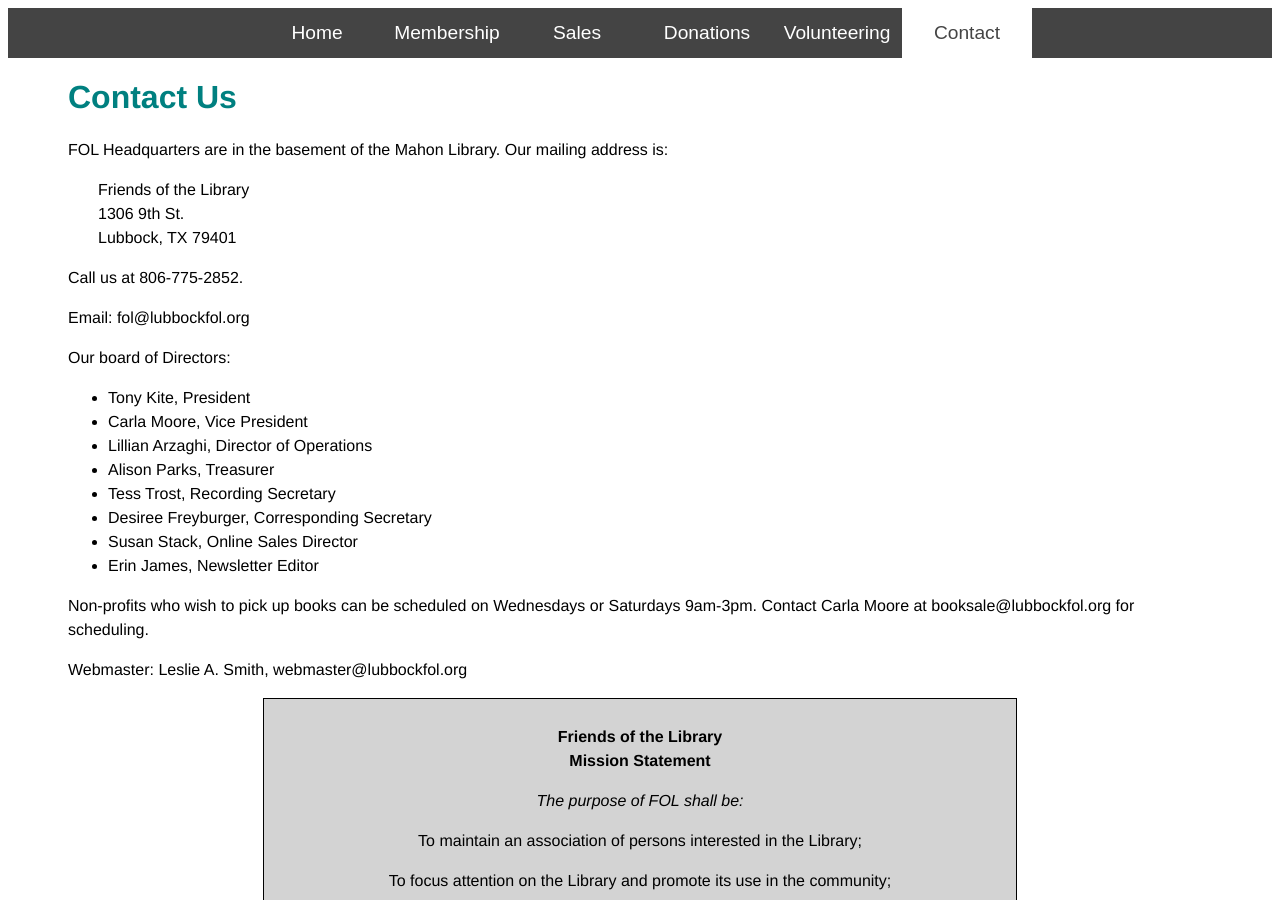
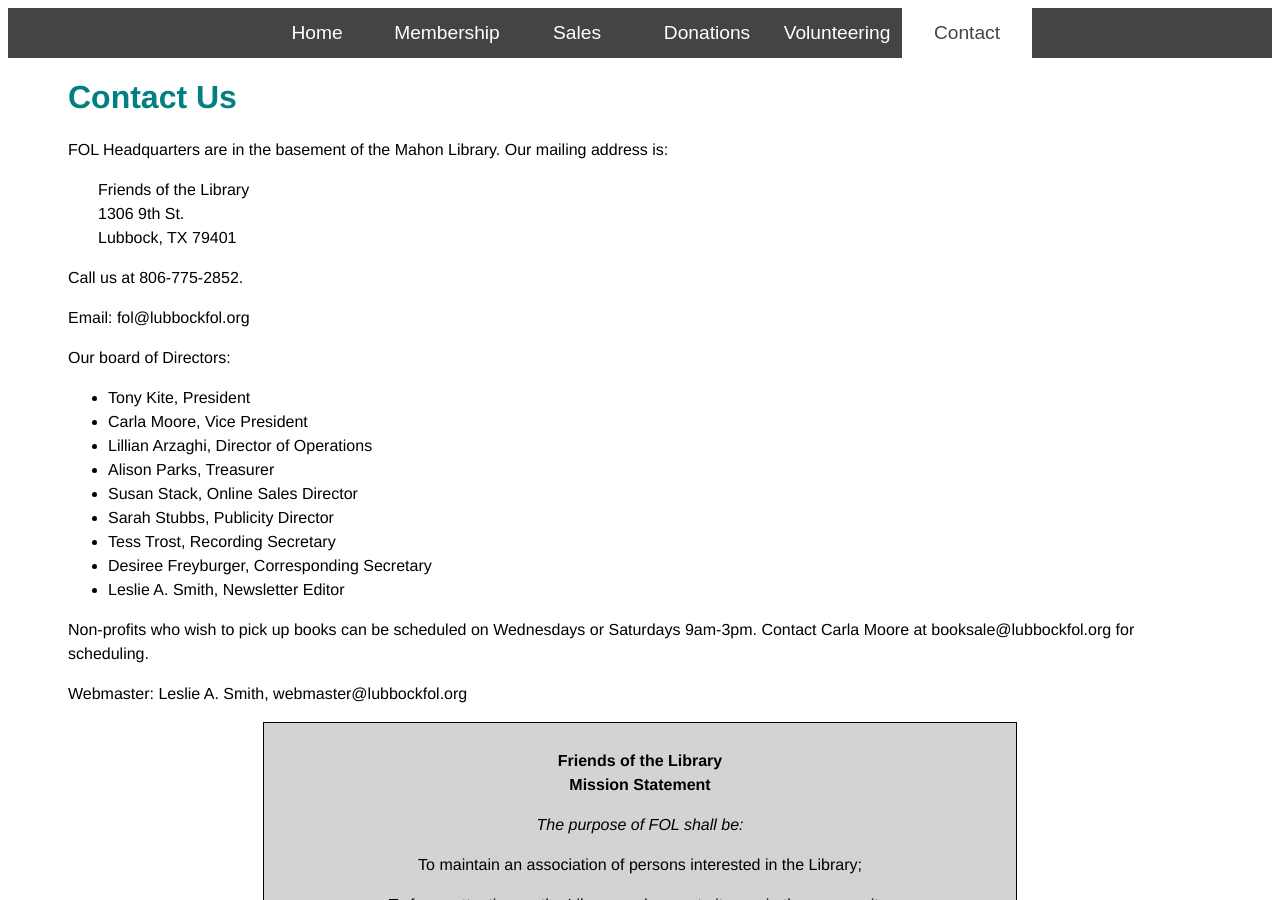
Before and after one commit to lubbockfol/lubbockfol.github.io, a Jekyll site: the page contact.html, which Jekyll copies as it is, in a window 1280 px wide and 900 px high. Built offline with Jekyll 4.4.1, drawn with Linux system fonts in a browser that asks for light colours.

Commit message:
Add files via upload

```diff
--- a/contact.html
+++ b/contact.html
@@ -38,10 +38,11 @@ Lubbock, TX 79401</p>
 	<li>Carla Moore, Vice President</li>
 	<li>Lillian Arzaghi, Director of Operations</li>
 	<li>Alison Parks, Treasurer</li>
+	<li>Susan Stack, Online Sales Director</li>
+	<li>Sarah Stubbs, Publicity Director</li>
 	<li>Tess Trost, Recording Secretary</li>
 	<li>Desiree Freyburger, Corresponding Secretary</li>
-	<li>Susan Stack, Online Sales Director</li>
-	<li>Erin James, Newsletter Editor</li>
+	<li>Leslie A. Smith, Newsletter Editor</li>
 </ul>
 
 <p>Non-profits who wish to pick up books can be scheduled on Wednesdays or Saturdays 9am-3pm.
```
